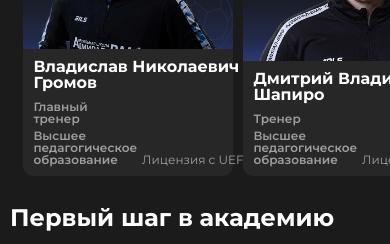
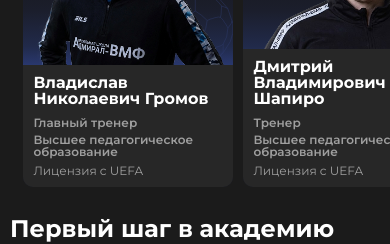
Before and after one commit to DCRXX/ADMIRAL, a React (Vite) app: page / in a window 390 px wide. Shown: the part 2740-2984 px from the top of the page. Built offline with nearby package versions, Linux system fonts and the light colour scheme; no server answers.

Commit message:
CoachingStaff fixed

```diff
--- a/src/components/CoachingStaff/CoachingStaff.css
+++ b/src/components/CoachingStaff/CoachingStaff.css
@@ -121,3 +121,10 @@
     z-index: 1;
     transform: translateY(12%);
 }
+@media screen and (max-width: 930px){
+    .License{
+        padding-top: .6vw;
+        grid-column: 1;
+        grid-row: 4;
+    }
+}
```
